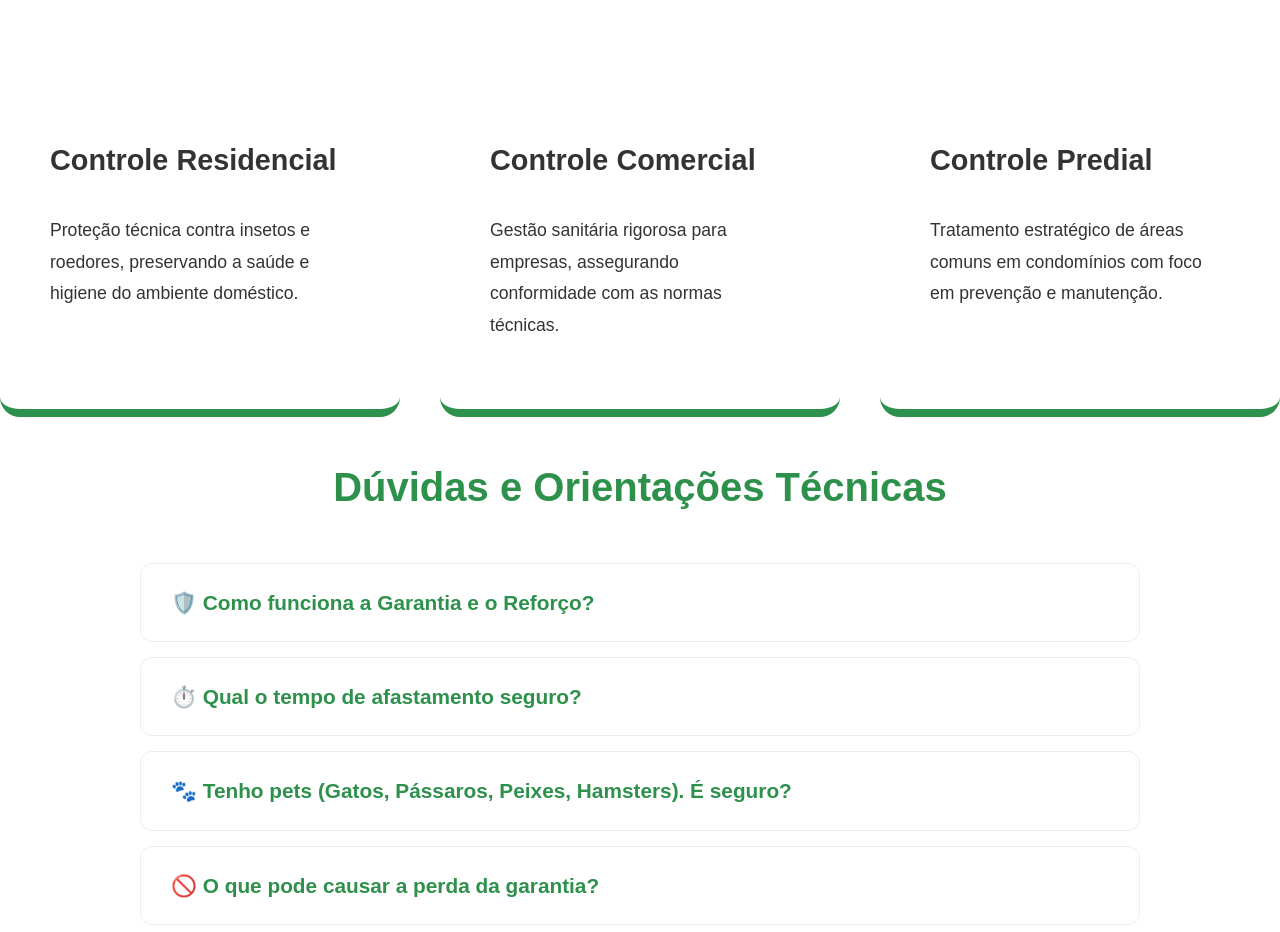
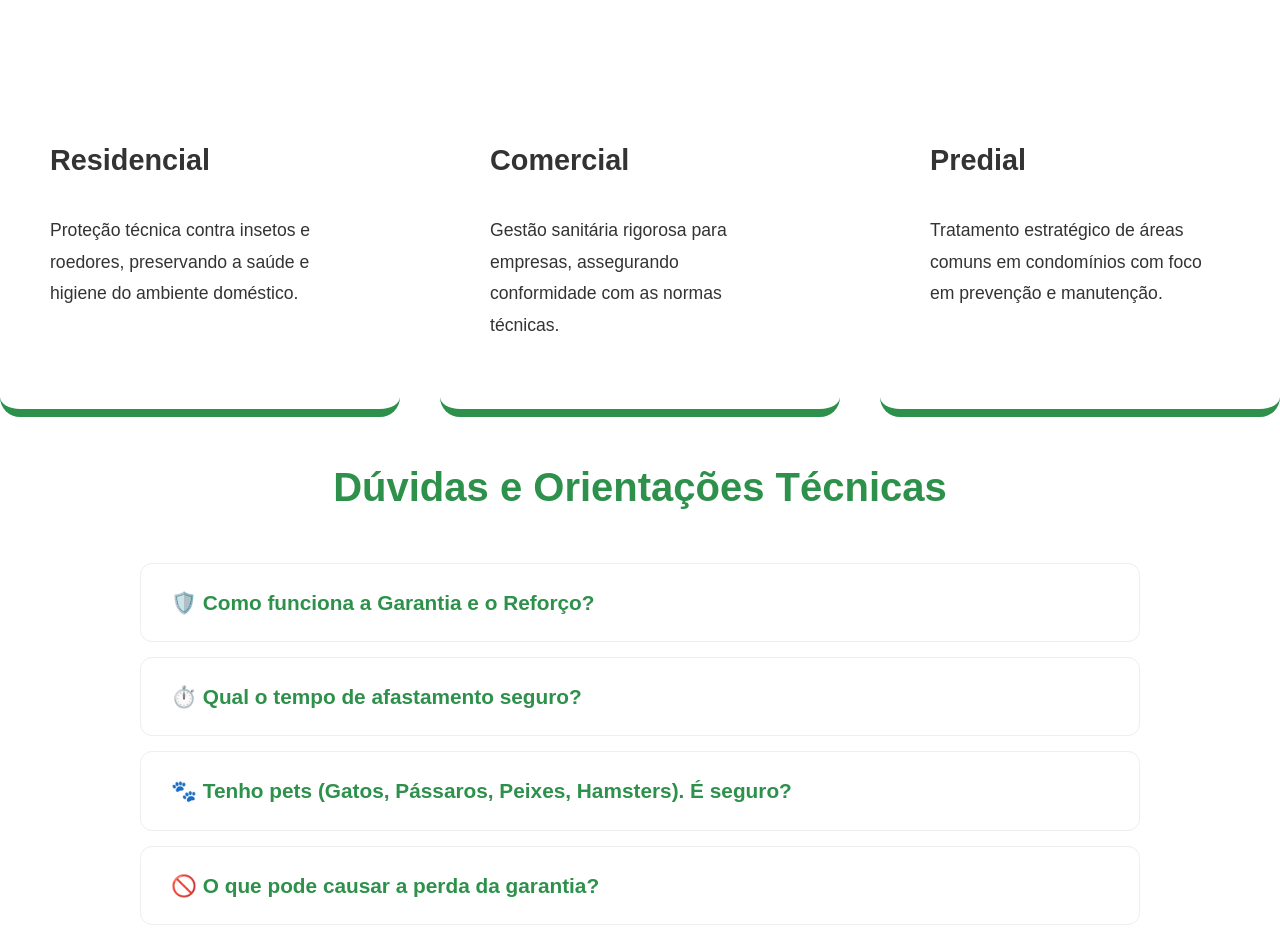
Before and after one commit to Aclisdedetizadora/Aclis.v3, a React (Vite) app: page / in a window 1280 px wide. Shown: the part 2940-3872 px from the top of the page. Built offline with nearby package versions, Linux system fonts and the light colour scheme.

Commit message:
Update App.jsx

```diff
--- a/src/App.jsx
+++ b/src/App.jsx
@@ -216,9 +216,9 @@ export default function App() {
                <section id="servicos">
             <h2 style={{color: 'var(--verde-aclis)', textAlign: 'center'}}>Soluções Especializadas</h2>
             <div className="servicos-grid">
-                <article className="card-servico"><h3>Controle Residencial</h3><p>Proteção técnica contra insetos e roedores, preservando a saúde e higiene do ambiente doméstico.</p></article>
-                <article className="card-servico"><h3>Controle Comercial</h3><p>Gestão sanitária rigorosa para empresas, assegurando conformidade com as normas técnicas.</p></article>
-                <article className="card-servico"><h3>Controle Predial</h3><p>Tratamento estratégico de áreas comuns em condomínios com foco em prevenção e manutenção.</p></article>
+                <article className="card-servico"><h3>Residencial</h3><p>Proteção técnica contra insetos e roedores, preservando a saúde e higiene do ambiente doméstico.</p></article>
+                <article className="card-servico"><h3>Comercial</h3><p>Gestão sanitária rigorosa para empresas, assegurando conformidade com as normas técnicas.</p></article>
+                <article className="card-servico"><h3>Predial</h3><p>Tratamento estratégico de áreas comuns em condomínios com foco em prevenção e manutenção.</p></article>
             </div>
         </section>
 
```
